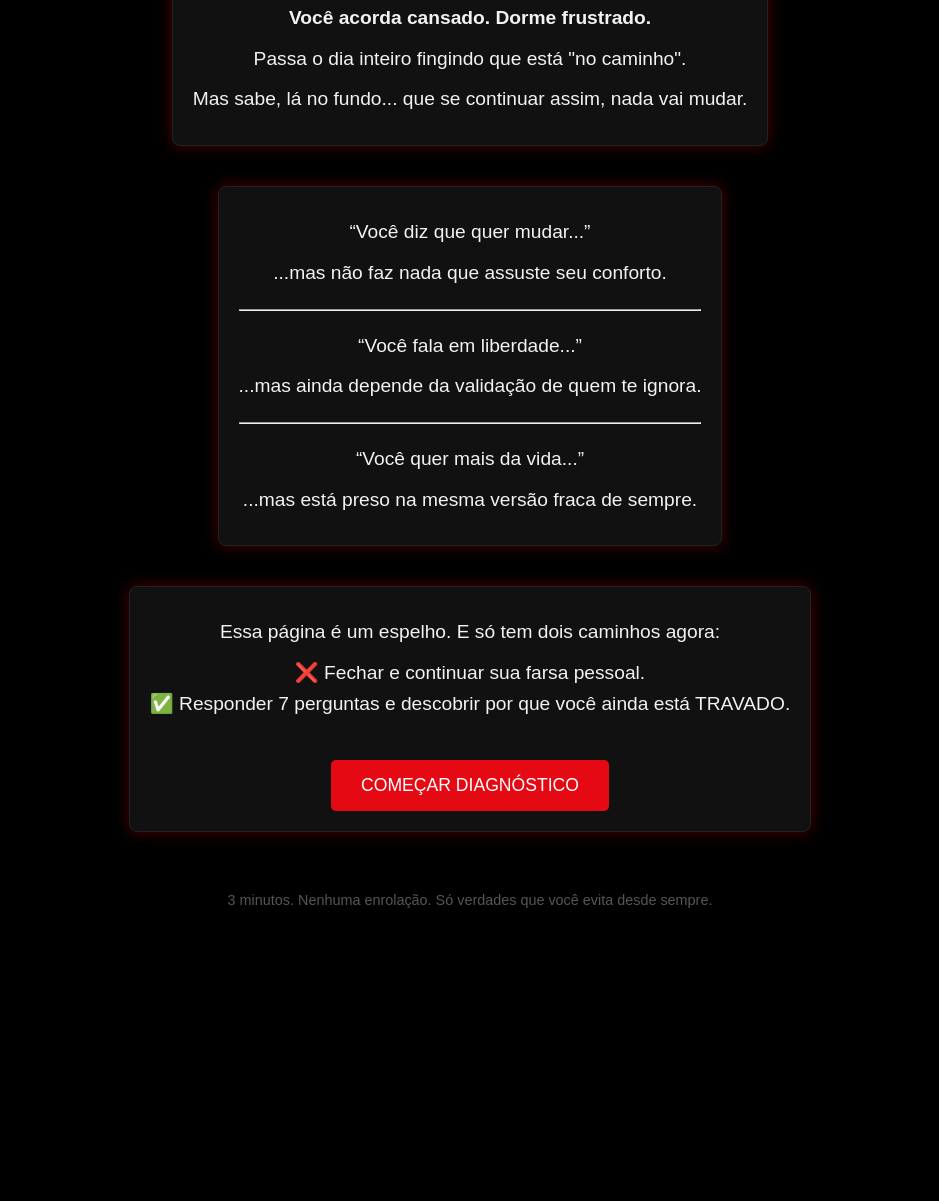
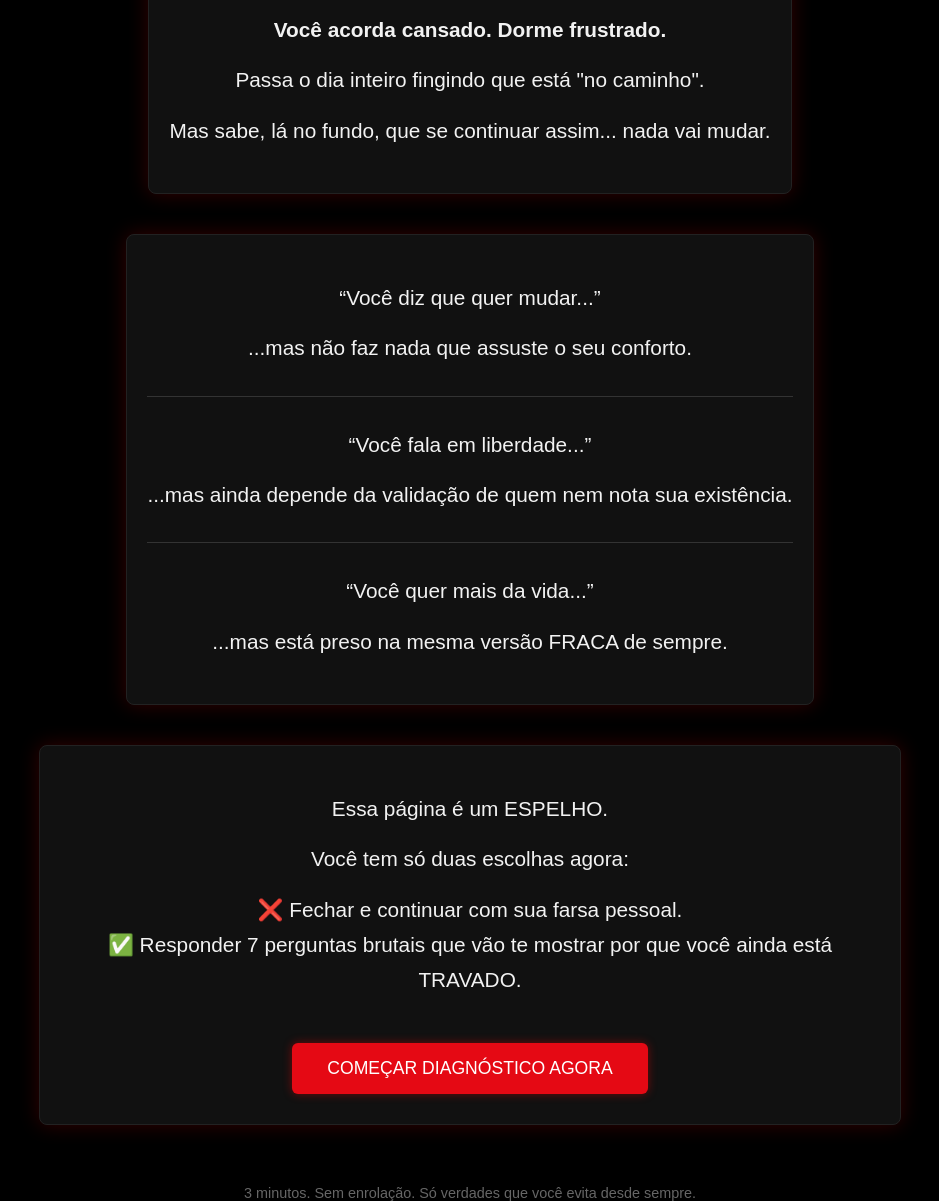
Before and after one commit to guia-digital/Quiz-para-o-seu-melhor-futuro, a plain HTML site: page index.html in a window 1280 px wide. Shown: the part 190-1391 px from the top of the page, without its empty margins (170-1109 px from the left). Before the commit the page ends 1098 px from the top, so only its background shows below. Drawn offline with Linux system fonts and the light colour scheme.

Commit message:
Update index.html

```diff
--- a/index.html
+++ b/index.html
@@ -20,37 +20,39 @@
     }
 
     h1 {
-      font-size: 2.8em;
+      font-size: 2.6em;
       color: #e50914;
       margin: 20px;
+      letter-spacing: -1px;
     }
 
     .bloco {
-      max-width: 800px;
-      padding: 20px;
+      max-width: 820px;
+      padding: 30px 20px;
       margin: 20px;
       background: #111;
       border: 1px solid #222;
-      box-shadow: 0 0 15px rgba(255, 0, 0, 0.3);
+      box-shadow: 0 0 20px rgba(255, 0, 0, 0.2);
       border-radius: 8px;
     }
 
     .bloco p {
-      font-size: 1.2em;
-      line-height: 1.6;
-      margin: 10px 0;
+      font-size: 1.3em;
+      line-height: 1.7;
+      margin: 15px 0;
     }
 
     .cta {
       background: #e50914;
       color: white;
       font-size: 1.1em;
-      padding: 15px 30px;
+      padding: 15px 35px;
       border: none;
-      border-radius: 5px;
+      border-radius: 6px;
       margin-top: 30px;
       cursor: pointer;
       transition: 0.3s;
+      box-shadow: 0 0 10px rgba(255, 0, 0, 0.4);
     }
 
     .cta:hover {
@@ -60,7 +62,13 @@
     footer {
       margin-top: 40px;
       font-size: 0.9em;
-      color: #555;
+      color: #666;
+    }
+
+    hr {
+      border: none;
+      border-top: 1px solid #333;
+      margin: 30px 0;
     }
   </style>
 </head>
@@ -71,32 +79,40 @@
   <div class="bloco">
     <p><strong>Você acorda cansado. Dorme frustrado.</strong></p>
     <p>Passa o dia inteiro fingindo que está "no caminho".</p>
-    <p>Mas sabe, lá no fundo... que se continuar assim, nada vai mudar.</p>
+    <p>Mas sabe, lá no fundo, que se continuar assim... nada vai mudar.</p>
   </div>
 
   <div class="bloco">
     <p>“Você diz que quer mudar...”</p>
-    <p>...mas não faz nada que assuste seu conforto.</p>
-    <hr style="margin:20px 0;">
+    <p>...mas não faz nada que assuste o seu conforto.</p>
+
+    <hr>
+
     <p>“Você fala em liberdade...”</p>
-    <p>...mas ainda depende da validação de quem te ignora.</p>
-    <hr style="margin:20px 0;">
+    <p>...mas ainda depende da validação de quem nem nota sua existência.</p>
+
+    <hr>
+
     <p>“Você quer mais da vida...”</p>
-    <p>...mas está preso na mesma versão fraca de sempre.</p>
+    <p>...mas está preso na mesma versão FRACA de sempre.</p>
   </div>
 
   <div class="bloco">
-    <p>Essa página é um espelho. E só tem dois caminhos agora:</p>
-    <p>❌ Fechar e continuar sua farsa pessoal.<br>✅ Responder 7 perguntas e descobrir por que você ainda está TRAVADO.</p>
+    <p>Essa página é um ESPELHO.</p>
+    <p>Você tem só duas escolhas agora:</p>
+    <p>
+      ❌ Fechar e continuar com sua farsa pessoal.<br>
+      ✅ Responder 7 perguntas brutais que vão te mostrar por que você ainda está TRAVADO.
+    </p>
 
-    <button class="cta" onclick="window.location.href='https://SEU-QUIZ-AQUI.com'">
-      COMEÇAR DIAGNÓSTICO
+    <button class="cta" onclick="window.location.href='https://seulinkdokiwify.com/quiz'">
+      COMEÇAR DIAGNÓSTICO AGORA
     </button>
   </div>
 
   <footer>
-    3 minutos. Nenhuma enrolação. Só verdades que você evita desde sempre.
+    3 minutos. Sem enrolação. Só verdades que você evita desde sempre.
   </footer>
 
 </body>
-</html
+</html>
```
